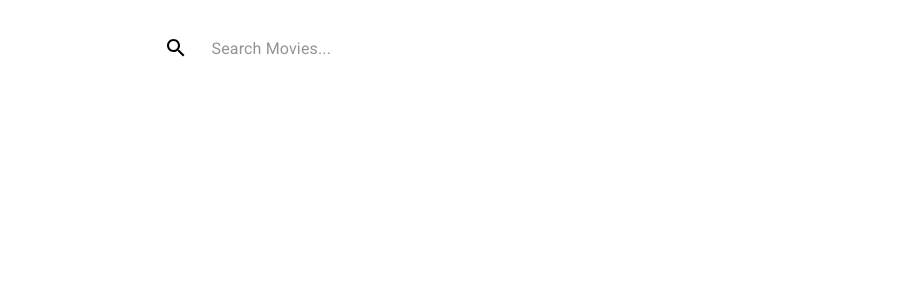
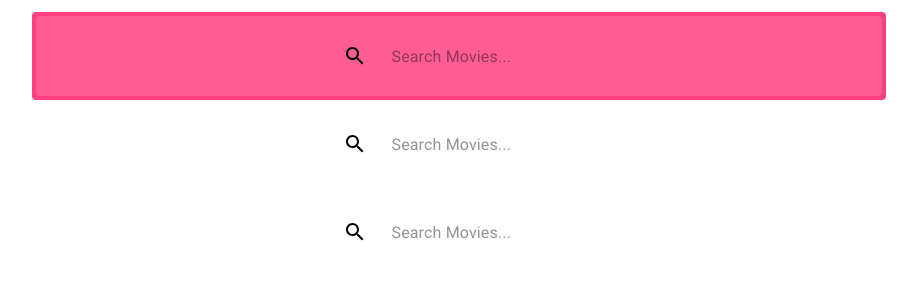
Before and after one commit to awalemandi/movie_showtimes_app, a React (Create React App) app: page / in a window 1280 px wide. Shown: the top 300 px of the page, without its empty margins (177-1094 px from the left). Built offline with nearby package versions, Linux system fonts and the light colour scheme.

Commit message:
added SearchBar

```diff
--- a/src/Components/App/App.css
+++ /dev/null
@@ -1,38 +0,0 @@
-.App {
-  text-align: center;
-}
-
-.App-logo {
-  height: 40vmin;
-  pointer-events: none;
-}
-
-@media (prefers-reduced-motion: no-preference) {
-  .App-logo {
-    animation: App-logo-spin infinite 20s linear;
-  }
-}
-
-.App-header {
-  background-color: #282c34;
-  min-height: 100vh;
-  display: flex;
-  flex-direction: column;
-  align-items: center;
-  justify-content: center;
-  font-size: calc(10px + 2vmin);
-  color: white;
-}
-
-.App-link {
-  color: #61dafb;
-}
-
-@keyframes App-logo-spin {
-  from {
-    transform: rotate(0deg);
-  }
-  to {
-    transform: rotate(360deg);
-  }
-}
--- a/src/Components/App/App.js
+++ b/src/Components/App/App.js
@@ -1,9 +1,19 @@
-import './App.css';
 import Home from '../Home/Home';
+import { makeStyles } from '@material-ui/core/styles';
+
+
+const useStyles = makeStyles( theme => ( {
+  app: {
+    margin: 0,
+    height: '100vh',
+    width: '100%',
+  },
+} ) );
 
 function App () {
+  const classes = useStyles();
   return (
-    <div className="App">
+    <div className="app">
       <Home />
     </div>
   );
--- a/src/Components/Home/Home.jsx
+++ b/src/Components/Home/Home.jsx
@@ -1,21 +1,43 @@
 import React from 'react';
 
-import {makeStyles} from '@material-ui/core/styles';
+import { Grid } from '@material-ui/core';
+import { makeStyles } from '@material-ui/core/styles';
 
 import SearchBar from '../SearchBar/SearchBar';
 
 const useStyles = makeStyles(theme => ({
 	root: {
-		flexGrow: 1,
+		height: '100%',
+		width: '100%',
+	},
+	search: {
+		marginTop: theme.spacing(2),
+		borderRadius: theme.shape.borderRadius,
+		backgroundColor: theme.palette.secondary.light,
 	},
 }));
 
 function Home() {
 	const classes = useStyles();
 	return (
-		<div className={classes.root}>
-			<SearchBar />
-		</div>
+		<Grid
+			container
+			direction='row'
+			justify='space-evenly'
+			alignItems='center'
+			spacing={1}
+			className={classes.root}
+		>
+			<Grid item xs={12} md={10} lg={8} xl={7} className={classes.search}>
+				<SearchBar />
+			</Grid>
+			<Grid item xs={12} md={10} lg={8} xl={7}>
+				<SearchBar />
+			</Grid>
+			<Grid item xs={12} md={10} lg={8} xl={7}>
+				<SearchBar />
+			</Grid>
+		</Grid>
 	);
 }
 
--- a/src/Components/SearchBar/SearchBar.jsx
+++ b/src/Components/SearchBar/SearchBar.jsx
@@ -11,21 +11,12 @@ const useStyles = makeStyles(theme => ({
 		justifyContent: 'center',
 		alignItems: 'stretch',
 		height: '5rem',
+		margin: theme.spacing(0),
+		width: '100%',
 		borderRadius: theme.shape.borderRadius,
 		backgroundColor: fade(theme.palette.common.white, 0.15),
 		'&:hover': {
 			backgroundColor: fade(theme.palette.common.white, 0.25),
-		},
-		margin: theme.spacing(1),
-		width: '50%',
-		[theme.breakpoints.down('lg')]: {
-			width: '70%',
-		},
-		[theme.breakpoints.down('md')]: {
-			width: '80%',
-		},
-		[theme.breakpoints.down('sm')]: {
-			width: '90%',
 		},
 	},
 	searchIcon: {
```
